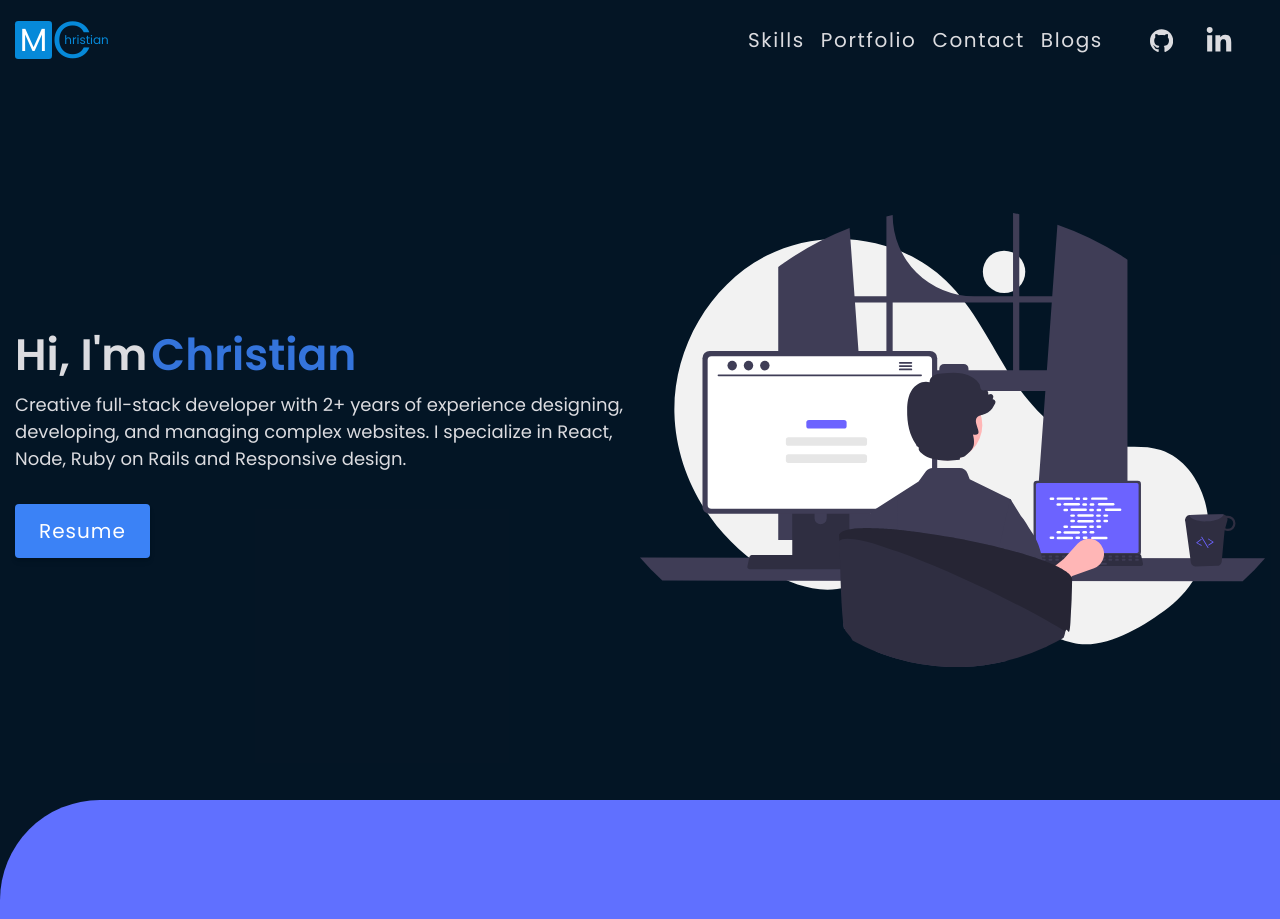
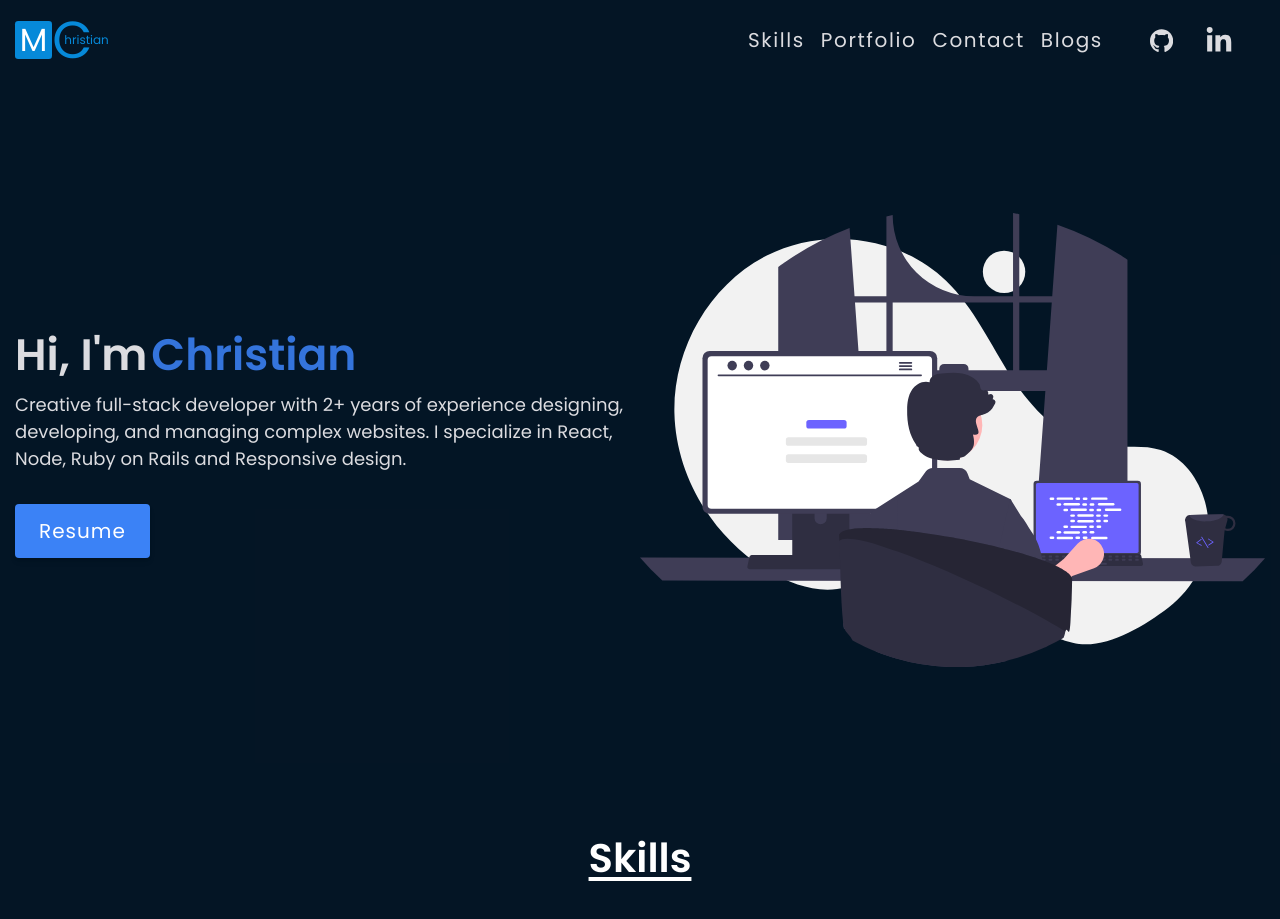
Before and after one commit to kaitcham/portfolio, a React (Create React App) app: page / in a window 1280 px wide. Shown: the top 919 px of the page. Built offline with nearby package versions, Linux system fonts and the light colour scheme.

Commit message:
add skills section to landing page

```diff
--- a/src/pages/LandingPage.js
+++ b/src/pages/LandingPage.js
@@ -1,12 +1,14 @@
 import React from 'react';
 import Navbar from '../components/Navbar';
 import HeroPage from '../components/LandingSection';
+import Skills from '../components/Skills';
 import Contact from '../components/Contact';
 
 const LandingPage = () => (
   <>
     <Navbar />
     <HeroPage />
+    <Skills />
     <Contact />
   </>
 );
```
